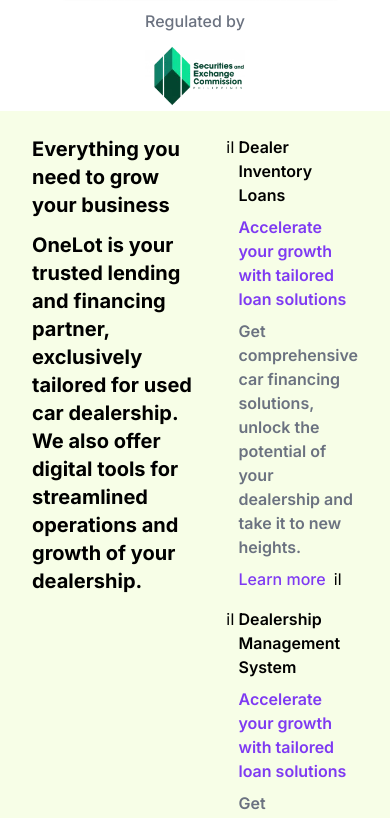
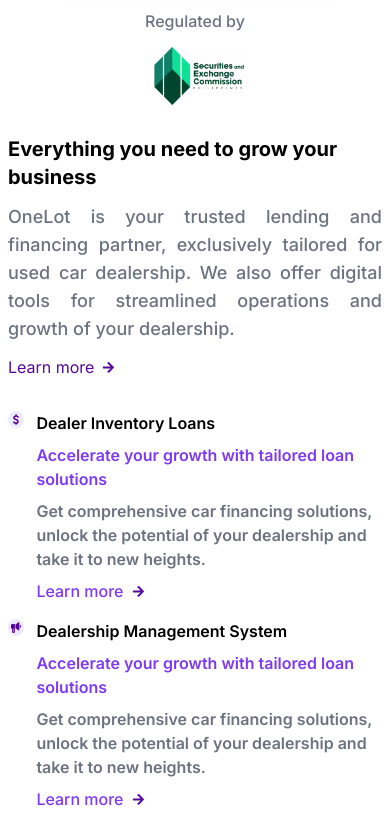
Before and after one commit to Prasangatre/onelotui, a Next.js app: page / in a window 390 px wide. Shown: the part 952-1770 px from the top of the page. Built offline with nearby package versions, Linux system fonts and the light colour scheme.

Commit message:
responsiveness for about section

```diff
--- a/src/components/about/page.tsx
+++ b/src/components/about/page.tsx
@@ -1,21 +1,37 @@
+import Image from "next/image";
 import React from "react";
+import { FaArrowRight } from "react-icons/fa";
 
 const About = () => {
   return (
-    <div className="flex gap-8 items-start bg-lime-50 px-8 py-6">
+    <div className="flex flex-col px-2 md:flex-row gap-8 items-start  md:px-20 py-6 w-full">
       <div className="flex flex-col gap-3">
         <div className="font-bold text-[#000] text-xl">
           Everything you need to grow your business
         </div>
-        <div className="font-bold text-[#000] text-xl">
+        <div className="font-medium text-[#6b7280] text-lg text-justify">
           OneLot is your trusted lending and financing partner, exclusively
           tailored for used car dealership. We also offer digital tools for
           streamlined operations and growth of your dealership.
         </div>
+        <div className="flex items-center gap-2">
+          <div className="text-[#57099C]">Learn more</div>
+          <div>
+            <FaArrowRight color="#57099C" fontSize={"0.8rem"} />
+          </div>
+        </div>
       </div>
-      <div className="flex flex-col gap-4">
-        <div className="flex items-start gap-1">
-          <div> iI</div>
+      <div className="flex flex-col  gap-4">
+        <div className="flex items-start gap-3">
+          <div>
+            <Image
+              loading="lazy"
+              alt="speaker"
+              src={"/dollar.svg"}
+              width={"40"}
+              height={"30"}
+            />
+          </div>
           <div className="flex flex-col gap-2">
             <div className="text-base font-semibold text-[#000000]">
               Dealer Inventory Loans
@@ -31,12 +47,23 @@
               <div className="text-md font-medium text-[#7e3af2]">
                 Learn more
               </div>
-              <div>iI</div>
+              <div>
+                <FaArrowRight color="#57099C" fontSize={"0.8rem"} />
+              </div>
             </div>
           </div>
         </div>
-        <div className="flex items-start gap-1">
-          <div> iI</div>
+        <div className="flex  items-start gap-3">
+          <div>
+            {" "}
+            <Image
+              loading="lazy"
+              alt="mic"
+              src={"/mic.png"}
+              width={"40"}
+              height={"30"}
+            />
+          </div>
           <div className="flex flex-col gap-2">
             <div className="text-base font-semibold text-[#000000]">
               Dealership Management System
@@ -52,7 +79,9 @@
               <div className="text-md font-medium text-[#7e3af2]">
                 Learn more
               </div>
-              <div>iI</div>
+              <div>
+                <FaArrowRight color="#57099C" fontSize={"0.8rem"} />
+              </div>
             </div>
           </div>
         </div>
```
Also changed, not shown: public/dollar.svg (added), public/mic.png (added).
